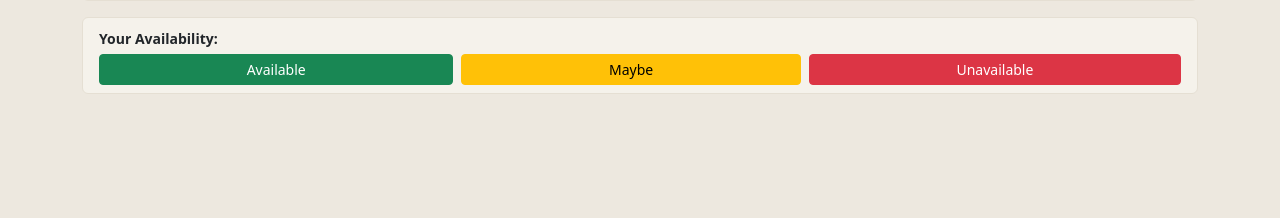
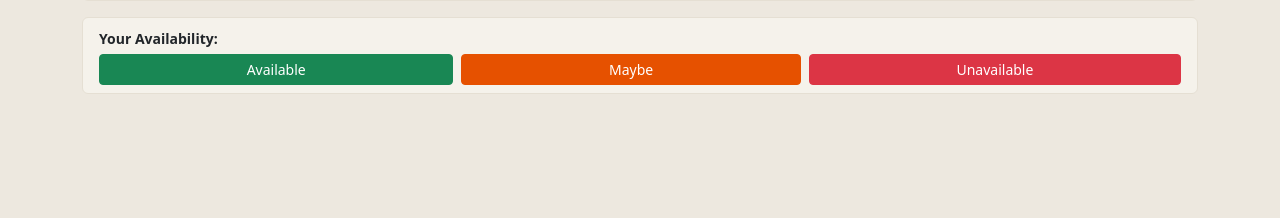
Before and after one commit to Yourhonour365/MatchFeeMate-PP4, a Django app: template clubs/templates/clubs/match_detail.html in a window 1280 px wide. Shown: the part 232-450 px from the top of the page. Run offline with Django 5.2, Linux system fonts and the light colour scheme; the template is opened without the code that fills it, so the values that code supplies are empty.

Commit message:
Fix Maybe button colour on match detail page

```diff
--- a/clubs/templates/clubs/match_detail.html
+++ b/clubs/templates/clubs/match_detail.html
@@ -126,7 +126,7 @@
         <strong class="small">Your Availability:</strong>
         <div class="d-flex gap-2 mt-1">
             <a href="{% url 'set_availability' match_pk=match.pk availability='yes' %}" class="btn btn-success btn-sm flex-fill d-flex align-items-center justify-content-center">Available</a>
-            <a href="{% url 'set_availability' match_pk=match.pk availability='maybe' %}" class="btn btn-warning btn-sm flex-fill d-flex align-items-center justify-content-center">Maybe</a>
+            <a href="{% url 'set_availability' match_pk=match.pk availability='maybe' %}" class="btn btn-mfm-warning btn-sm flex-fill d-flex align-items-center justify-content-center">Maybe</a>
             <a href="{% url 'set_availability' match_pk=match.pk availability='no' %}" class="btn btn-danger btn-sm flex-fill d-flex align-items-center justify-content-center">Unavailable</a>
         </div>
     </div>
```
